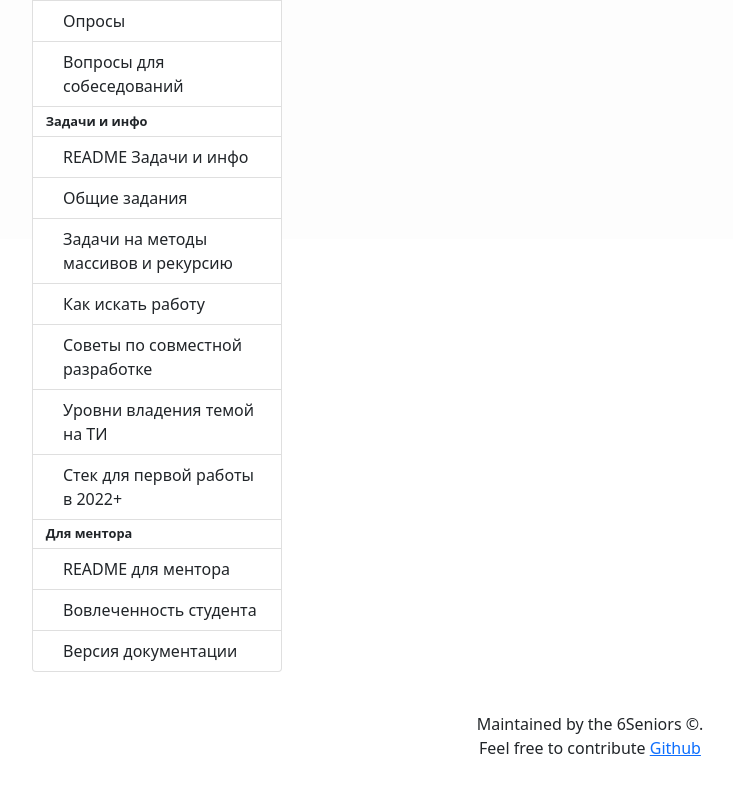
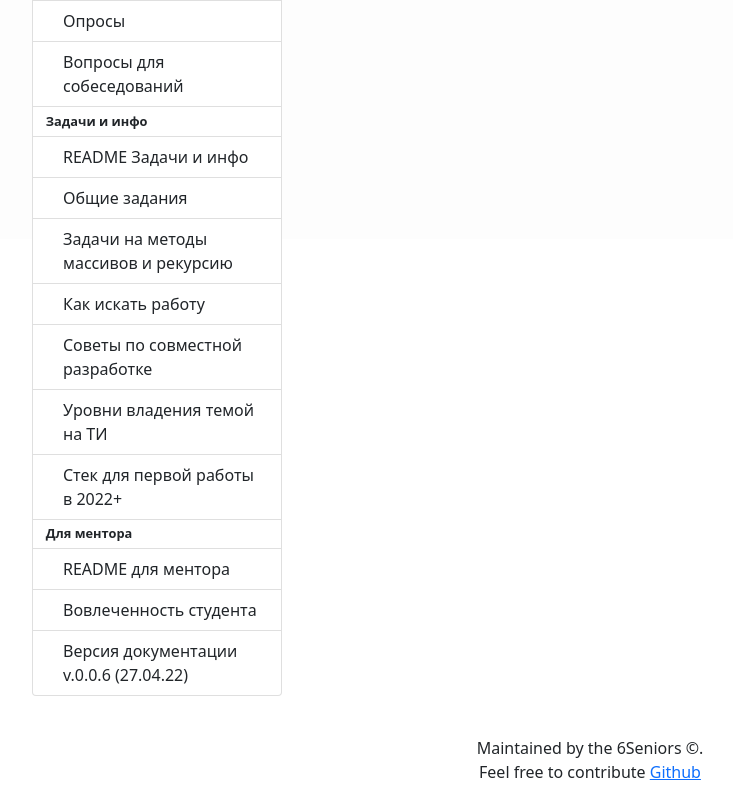
Before and after one commit to maximumJavascript/6-seniors-docs, a React (Create React App) app: page /6-seniors-docs/page-another in a window 1280 px wide. Shown: the part 561-1361 px from the top of the page, without its empty margins (50-783 px from the left). Before the commit the page ends 1337 px from the top, so only its background shows below. Built offline with nearby package versions, Linux system fonts and the light colour scheme.

Commit message:
feat: done some fixes

```diff
--- a/src/generated/mdRoutesData.js
+++ b/src/generated/mdRoutesData.js
@@ -250,7 +250,7 @@ export default [
     folderId: 'folder_03.forMentor_21',
     fileName: '03.version',
     fileUrl: forMentorVersion,
-    title: 'Версия документации',
+    title: 'Версия документации v.0.0.6 (27.04.22)',
     nestLevel: 1,
     id: '24',
     type: 'file',
```
